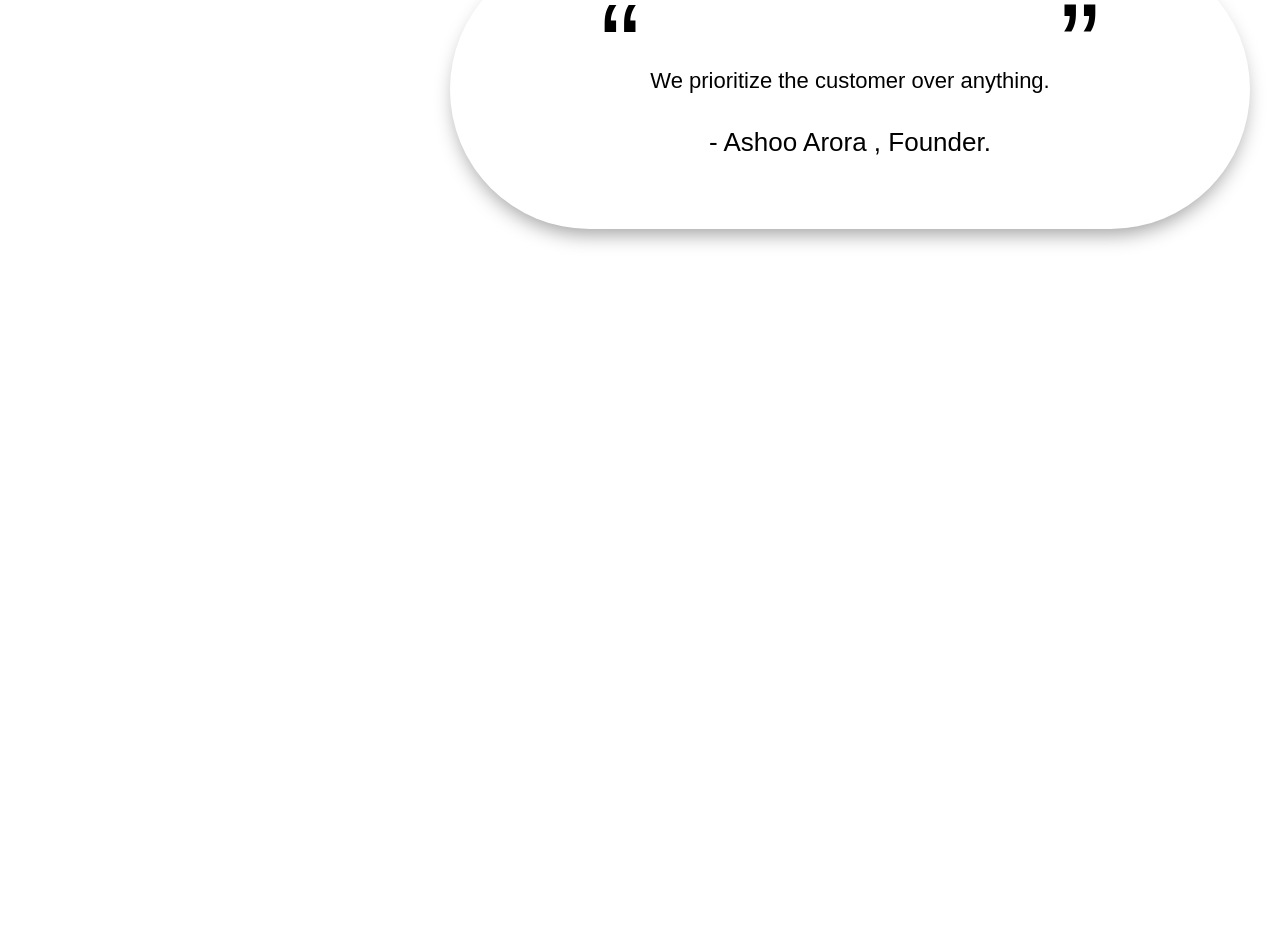
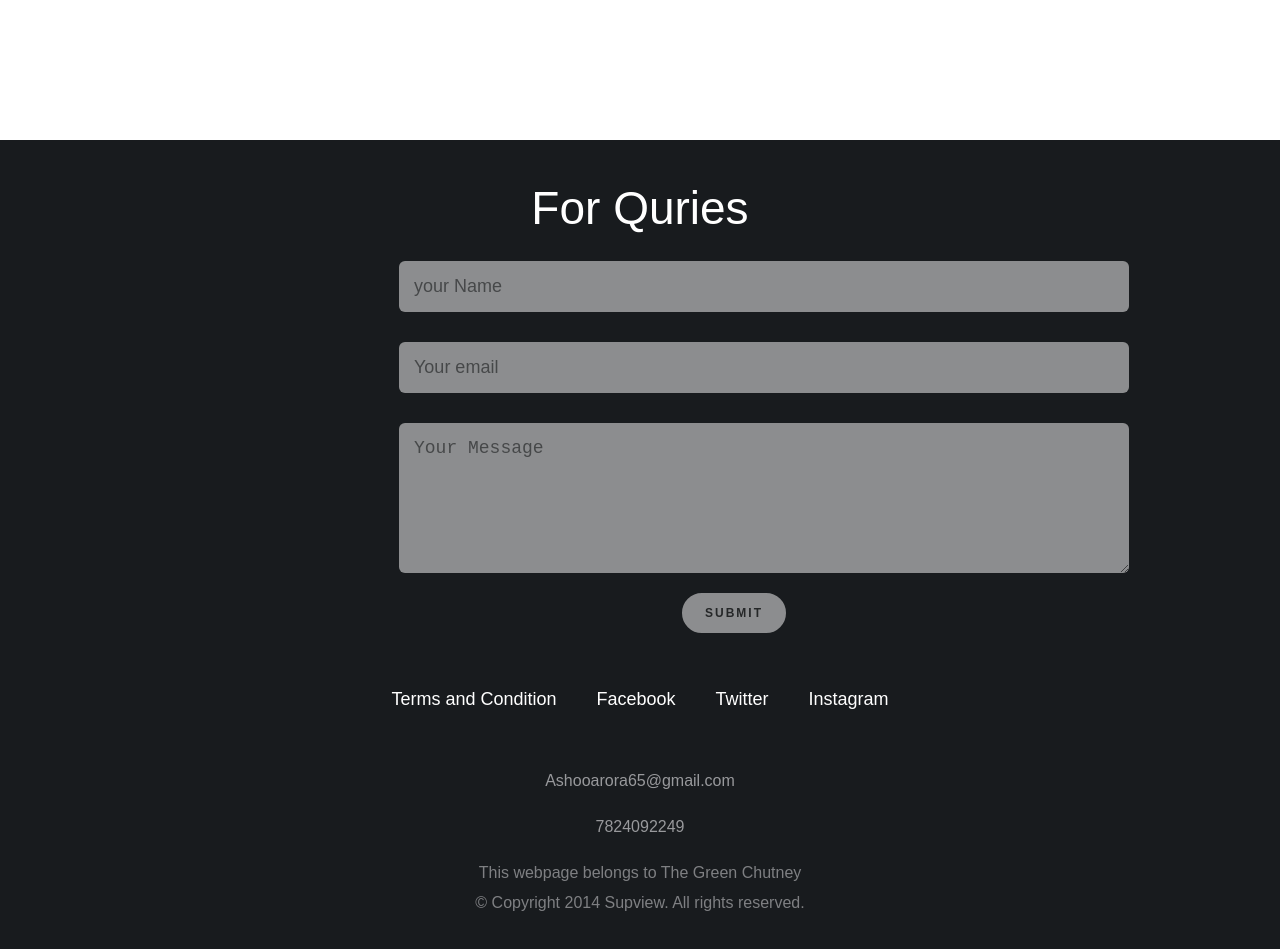
Before and after one commit to NithishCodes-2411/TiffenService-Website--MERN, a React (Create React App) app: page / in a window 1280 px wide. Shown: the part 2280-3229 px from the top of the page. Before the commit the page ends 2569 px from the top, so only its background shows below. Built offline with nearby package versions, Linux system fonts and the light colour scheme; a web font is replaced by a local one.

Commit message:
commit 19 may

```diff
--- a/src/App.css
+++ b/src/App.css
@@ -160,7 +160,7 @@ p
   font-weight: 200;
   color: #98999C;
   line-height: 30px;
-  text-align: center;
+
 }
 
 p a
@@ -207,66 +207,3 @@ p a:hover
   border: 3px solid #FFF;
   background: none;
 }
-
-/* Button Blue */
-
-.button-blue
-{
-  border-radius: 20px;
-  color: #FFF;
-  padding: 10px 20px;
-  letter-spacing: 2px;
-  background: #2fd992;
-  font-weight: 600;
-  border: 3px solid #007a39;
-  cursor: pointer;
-  text-transform: uppercase;
-  font-size: 12px;
-  text-align: center;
-  -webkit-transition: all 0.2s ease-in-out;
-  -moz-transition: all 0.2s ease-in-out;
-  -ms-transition: all 0.2s ease-in-out;
-  -o-transition: all 0.2s ease-in-out;
-  transition: all 0.2s ease-in-out;
-}
-
-/* Button Blue:hover */
-
-.button-blue:hover
-{
-  color: #2fd992;
-  border: 3px solid #2fd992;
-  background: none;
-}
-
-
-/* Button Green */
-
-.button-green
-{
-  border-radius: 20px;
-  color: #FFF;
-  padding: 10px 20px;
-  letter-spacing: 2px;
-  background: #95d074;
-  font-weight: 600;
-  border: 3px solid #95d074;
-  cursor: pointer;
-  text-transform: uppercase;
-  font-size: 12px;
-  text-align: center;
-  -webkit-transition: all 0.2s ease-in-out;
-  -moz-transition: all 0.2s ease-in-out;
-  -ms-transition: all 0.2s ease-in-out;
-  -o-transition: all 0.2s ease-in-out;
-  transition: all 0.2s ease-in-out;
-}
-
-/* Button Green:hover */
-
-.button-green:hover
-{
-  color: #95d074;
-  border: 3px solid #95d074;
-  background: none;
-}
--- a/src/App.js
+++ b/src/App.js
@@ -8,6 +8,7 @@ import Plans from './components/plans';
 import  Carousel  from './components/Carousel.js';
 import TheGc from './components/TheGc';
 import Reviews from './components/Reviews';
+import Contact from './components/Footer';
 
 function App() {
 
@@ -19,7 +20,9 @@ function App() {
       <TheGreenChutney/>
       <Plans/>
       <Carousel/>
-      <TheGc/>
+      <Contact/>
+
+
 
     </div>
   );
--- /dev/null
+++ b/src/components/Footer.js
@@ -0,0 +1,47 @@
+import React from "react";
+import '../style/Footer.css';
+import FacebookIcon from '@mui/icons-material/Facebook';
+import InstagramIcon from '@mui/icons-material/Instagram';
+import WhatsAppIcon from '@mui/icons-material/WhatsApp';
+import ArchiveIcon from '@mui/icons-material/Archive';
+import LocalPhoneIcon from '@mui/icons-material/LocalPhone';
+
+function Contact() {
+    return (
+        <>
+
+            <section className="footer">
+
+                <h1 className="footerHead">For Quries</h1>
+                <div className="contactRight">
+                    <form>
+                        <input type=" text " name="name" placeholder="your Name" required  ></input>
+                        <input type="email" name="email " placeholder="Your email " required ></input>
+                        <textarea name="Message" rows="6" placeholder="Your Message"></textarea>
+                        <button className="button-white" type="submit">Submit</button>
+                    </form>
+                </div>
+
+                <div className="row">
+                <div className="nine columns centered">
+                    <ul>
+                        <li><a href="">Terms and Condition</a> </li>
+                        <li> <a href="http://www.facebook.com/Supview" rel="nofollow">Facebook</a> </li>
+                        <li> <a href="http://twitter.com/Supview" rel="nofollow">Twitter</a> </li>
+                        <li> <a href="http://www.behance.net/Supview" rel="nofollow">Instagram</a> </li>
+                    </ul>
+
+                    <p>Ashooarora65@gmail.com</p>
+                    <p>7824092249</p>
+
+                    <p class="copyright">This webpage  belongs to The Green Chutney   <br></br>© Copyright 2014 Supview. All rights reserved.</p>
+                </div>
+            </div>
+
+
+            </section>
+        </>
+    )
+};
+
+export default Contact;
--- a/src/components/Page2.js
+++ b/src/components/Page2.js
@@ -11,6 +11,8 @@ function TheGreenChutney() {
             <section className="page2">
                 <div className="row">
                     <h1>The Green Chutney</h1>
+                    <br></br>
+
                     <div className="six columns article make-it-appear-right">
 
                         <p>Our enterprise began with a single purpose, one that we are proud and grateful to be honoring nearly three years later - <br></br>
--- a/src/components/plans.js
+++ b/src/components/plans.js
@@ -1,9 +1,9 @@
 import react from 'react';
-import aboutpic from '../images/aboutUs.jpg';
 import '../style/plans.css';
 import pic1 from '../images/plan1.jpg';
 import Pic2 from '../images/plan2.jpg';
 import Pic3 from '../images/plan4.jpg';
+
 
 
 
--- a/src/style/Carousel.css
+++ b/src/style/Carousel.css
@@ -1,7 +1,9 @@
 .carousel{
     width:60%;
     height: 500px;
+    border-radius: 20px;
     margin-left: 20%;
+
 }
 .carouselInner{
     height: 100%;
@@ -11,6 +13,8 @@
     background-repeat: no-repeat;
     background-size: cover;
     display: flex;
+    border-radius: 20px;
+
 }
 
 .left {
@@ -22,6 +26,7 @@
     color: white ;
     display: grid;
     place-items: center;
+    border-radius: 20px;
 }
 
 .centre {
@@ -39,6 +44,7 @@
     color: white ;
     display: grid;
     place-items: center;
+    border-radius: 20px;
 }
 
 .head{
--- /dev/null
+++ b/src/style/Footer.css
@@ -0,0 +1,79 @@
+
+h1{
+    text-align: center;
+}
+
+  .contactLeft {
+    flex-basis: 35%;
+    text-align: left 30% ;
+    color: white;
+    border-radius: 20px;
+    font-size: 20px;
+  }
+
+  .contactRight {
+    flex-basis: 60%;
+    opacity: 0.5;
+    border-radius: 20px;
+    font-size: 20px;
+    width:700px;
+    text-align: center;
+    margin-left: 30%;
+  }
+
+
+
+
+
+  form input , form textarea{
+    width: 100%;
+    border: 10px;
+    padding: 15px;
+    margin: 15px;
+    font-size: 18px;
+    border-radius: 6px;
+    color:#000000;
+    border-radius: 6px;
+
+
+
+  }
+.footer {
+  background: #181b1e;
+  padding: 30px 0;}
+
+.footer .row {position: relative;}
+
+.footer ul {padding:40px 0;}
+
+.footer ul li {
+  display: inline-block;
+  padding: 0 20px;
+  font-weight: 200;
+  font-size: 18px;
+}
+
+.footer ul li a {color: #FFF;}
+
+.footer ul li a:hover {color: rgba(255,255,255,0.70);}
+
+.footer .copyright {
+  opacity: 0.8;
+}
+
+.footer .logo {
+opacity: 0.4;
+width:80px;
+padding: 40px 0 0 0;
+}
+
+.footer p a {color: rgba(255,255,255,0.70);}
+.footer p a:hover {color: rgba(255,255,255,1);}
+
+.footer{
+  margin-top: 200px;
+
+}
+.footerHead{
+  color: #FFF;
+}
```
Also changed, not shown: src/style/Page2.css (+7 -0 lines).
